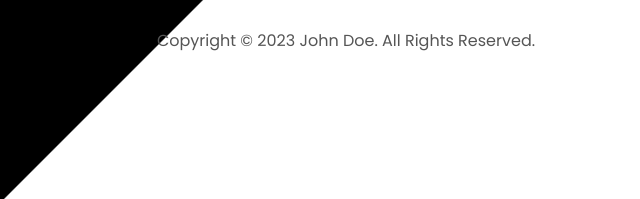
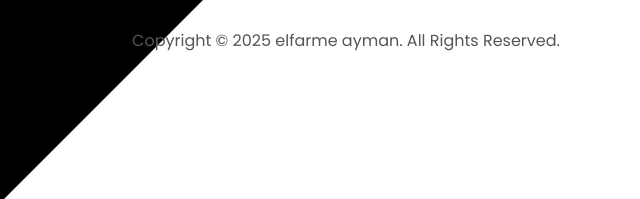
Before and after one commit to Faramora/portfolio, a website: page index.html in a window 1280 px wide. Shown: the part 3823-4022 px from the top of the page, 294-934 px from the left. Drawn offline with nearby package versions, Linux system fonts and the light colour scheme.

Commit message:
Update index.html

```diff
--- a/index.html
+++ b/index.html
@@ -428,7 +428,7 @@
     </section>
     <footer>
 
-      <p>Copyright &#169; 2023 John Doe. All Rights Reserved.</p>
+      <p>Copyright &#169; 2025 elfarme ayman. All Rights Reserved.</p>
     </footer>
 
     <script src="https://cdn.jsdelivr.net/npm/bootstrap@5.3.1/dist/js/bootstrap.bundle.min.js"></script>
```
